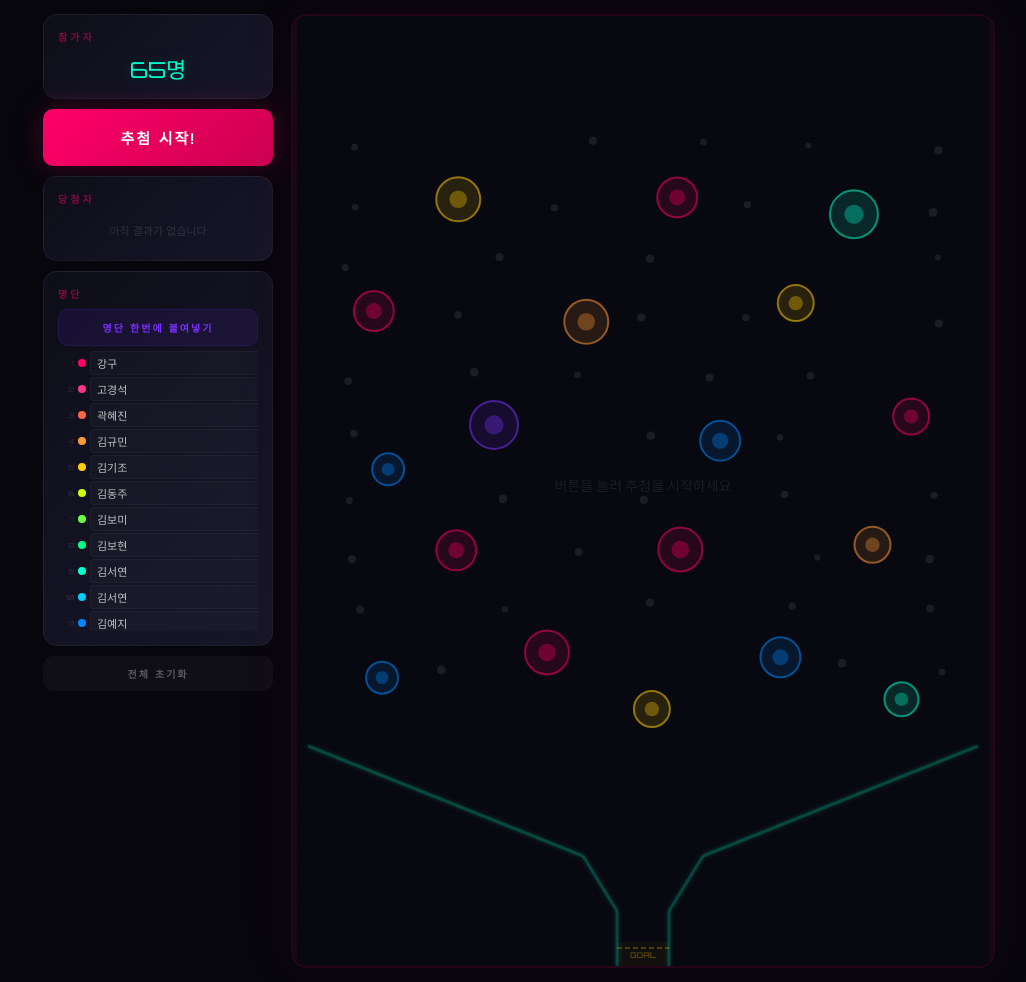
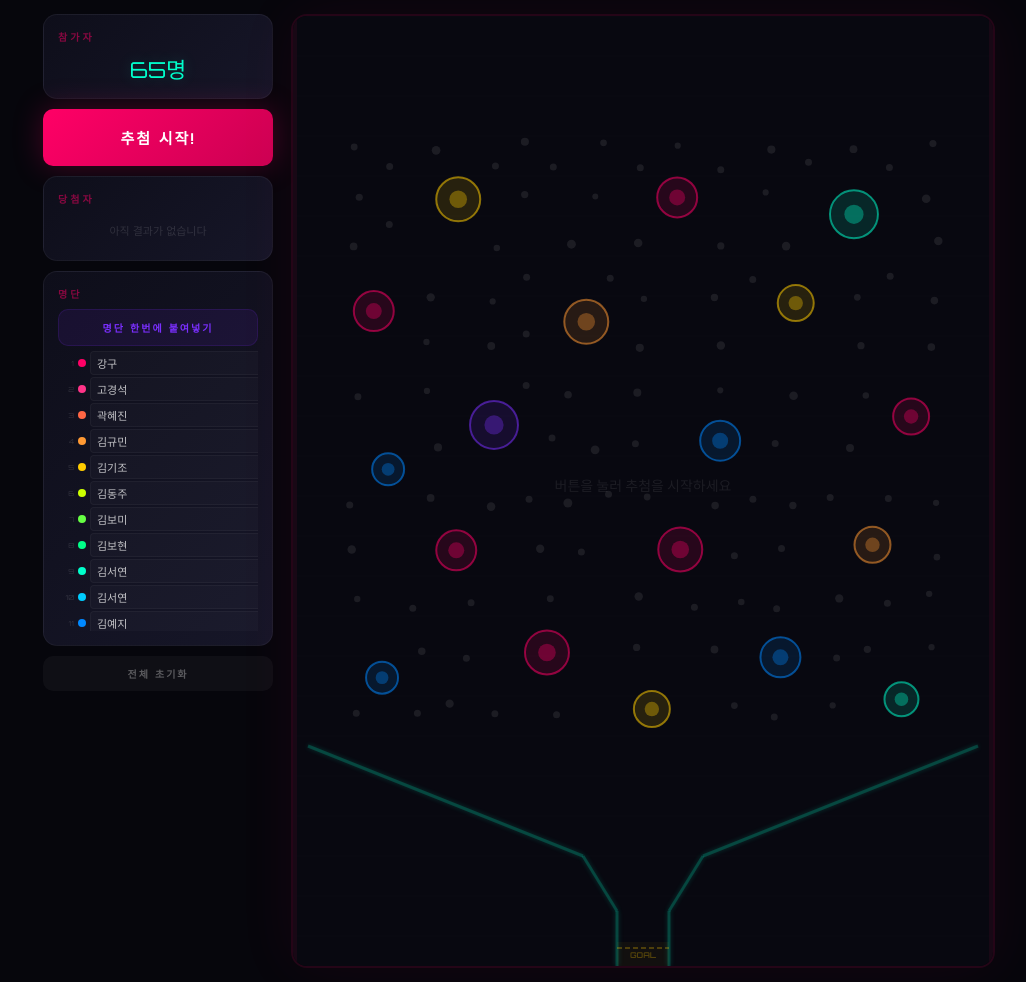
Before and after one commit to PrakSuHun/taste, a website: page game/index.html in a window 1280 px wide. Shown: the whole page, without its empty margins (121-1147 px from the left). Drawn offline with Linux system fonts and the light colour scheme.

Commit message:
Update index.html

```diff
--- a/game/index.html
+++ b/game/index.html
@@ -174,17 +174,27 @@ function makeObstacles(){
   });
 
   // Scattered small pegs - ensure enough spacing
-  for(let y=pegZoneTop;y<pegZoneBot;y+=50+Math.random()*15){
-    const cols=5+Math.floor(Math.random()*3);
+  for(let y=pegZoneTop;y<pegZoneBot;y+=45+Math.random()*10){
+    const cols=7+Math.floor(Math.random()*3);
     for(let col=0;col<cols;col++){
-      const px=M+25+(W-M*2-50)*(col/(cols-1)) + (Math.random()-0.5)*18;
-      const py=y+(Math.random()-0.5)*12;
+      const px=M+25+(W-M*2-50)*(col/(cols-1)) + (Math.random()-0.5)*14;
+      const py=y+(Math.random()-0.5)*10;
       const pegR=3+Math.random()*1.5;
-      // Check distance from bumpers AND other pegs
       const nearBumper=bumpers.some(b=>Math.hypot(b.x-px,b.y-py)<b.r+pegR+MIN_GAP);
       const nearPeg=pegs.some(p=>Math.hypot(p.x-px,p.y-py)<p.r+pegR+MIN_GAP);
       if(!nearBumper && !nearPeg && px>M && px<W-M){
         pegs.push({x:px,y:py,r:pegR,hitAnim:0});
+      }
+    }
+  }
+
+  // Extra pass: fill vertical corridors so no ball falls straight
+  for(let x=M+30;x<W-M-30;x+=28){
+    for(let y=pegZoneTop+20;y<pegZoneBot;y+=55){
+      const nearAny=bumpers.some(b=>Math.hypot(b.x-x,b.y-y)<b.r+MIN_GAP)
+        ||pegs.some(p=>Math.hypot(p.x-x,p.y-y)<p.r+MIN_GAP+5);
+      if(!nearAny){
+        pegs.push({x:x+(Math.random()-0.5)*8,y:y+(Math.random()-0.5)*8,r:3.5,hitAnim:0});
       }
     }
   }
@@ -215,7 +225,7 @@ function makeBalls(){
       x:off+col*gapX+(Math.random()-0.5)*3,
       y:startY+row*gapY+(Math.random()-0.5)*2,
       vx:0,vy:0,r:10,color:PAL[i],idx:i,finished:false,
-      weight:SPECIAL.includes(i)?4:1,stuckTime:0
+      weight:SPECIAL.includes(i)?8:1,stuckTime:0
     });
   }
 }
```
